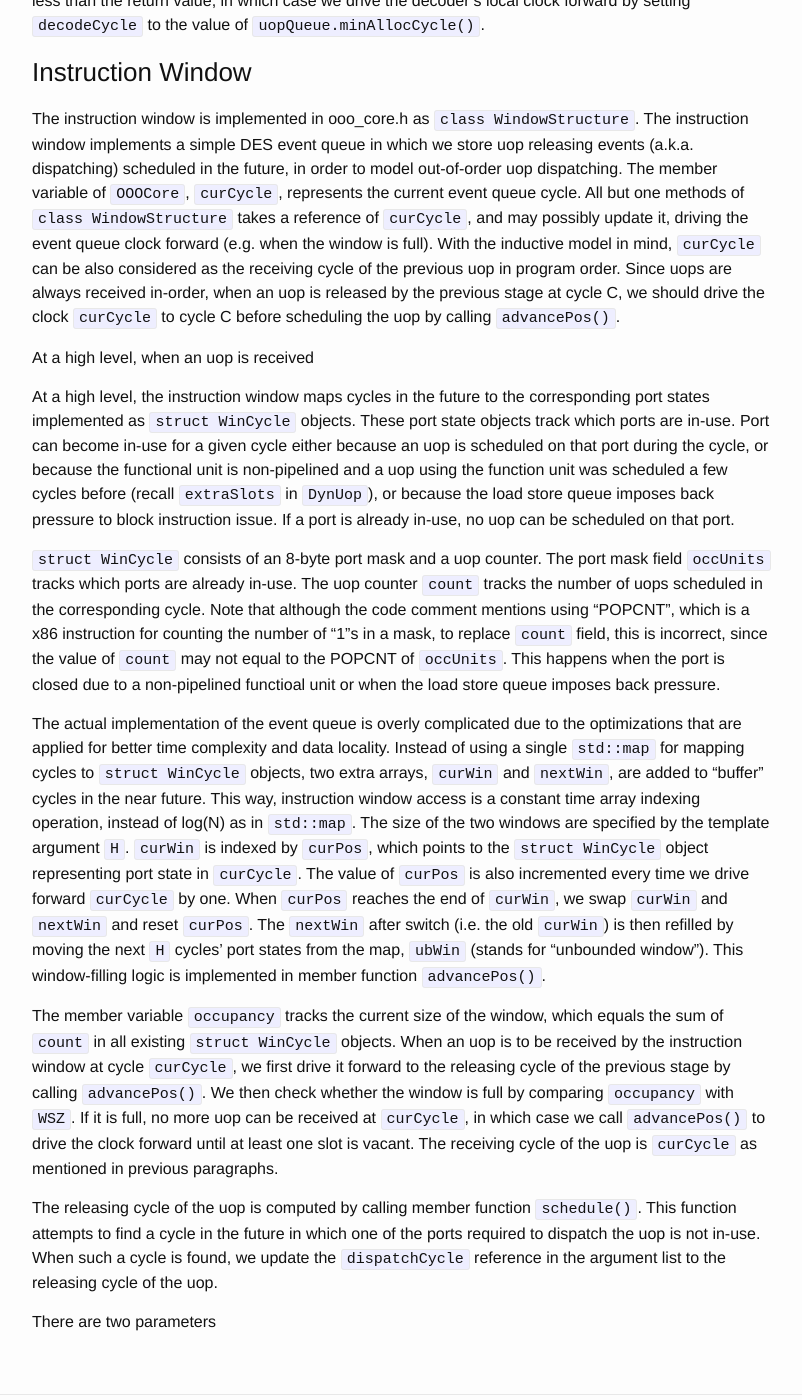
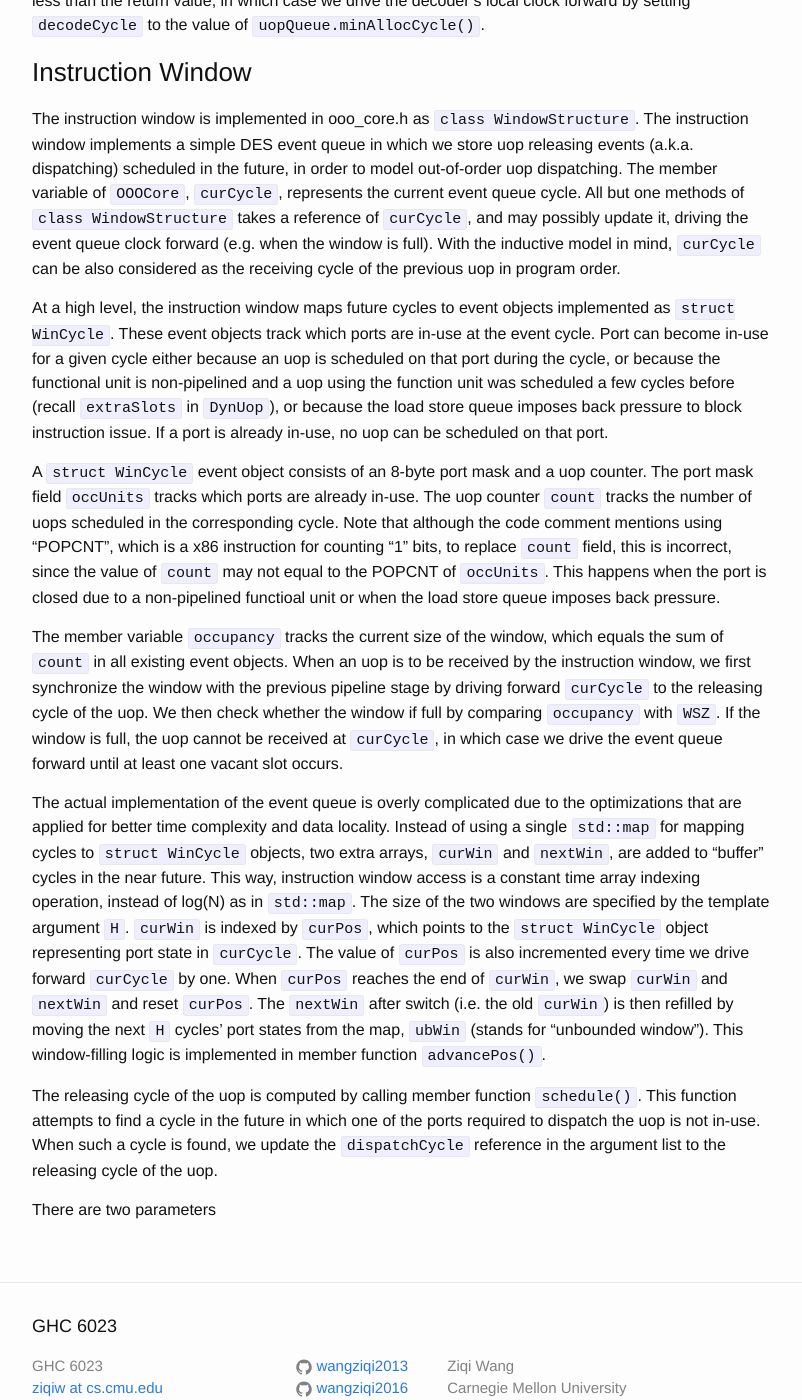
Before and after one commit to wangziqi2013/wangziqi2013.github.io, a Jekyll site: the page built from _posts/2019-12-31-zsim-microarch.markdown, in a window 1280 px wide and 1400 px high, scrolled down 14209 px. Shown: the whole window, without its empty margins (238-1040 px from the left). Built offline with Jekyll 4.4.1, drawn with Linux system fonts in a browser that asks for light colours.

Commit message:
Adding clock

```diff
--- a/_posts/2019-12-31-zsim-microarch.markdown
+++ b/_posts/2019-12-31-zsim-microarch.markdown
@@ -514,24 +514,28 @@ DES event queue in which we store uop releasing events (a.k.a. dispatching) sche
 out-of-order uop dispatching. The member variable of `OOOCore`, `curCycle`, represents the current event queue
 cycle. All but one methods of `class WindowStructure` takes a reference of `curCycle`, and may possibly update it,
 driving the event queue clock forward (e.g. when the window is full). With the inductive model in mind, `curCycle`
-can be also considered as the receiving cycle of the previous uop in program order. Since uops are always received in-order,
-when an uop is released by the previous stage at cycle C, we should drive the clock `curCycle` to cycle C before scheduling
-the uop by calling `advancePos()`.
+can be also considered as the receiving cycle of the previous uop in program order.
 
-At a high level, when an uop is received
-
-At a high level, the instruction window maps cycles in the future to the corresponding port states implemented as
-`struct WinCycle` objects. These port state objects track which ports are in-use. Port can become in-use for a given cycle
+At a high level, the instruction window maps future cycles to event objects implemented as `struct WinCycle`. These
+event objects track which ports are in-use at the event cycle. Port can become in-use for a given cycle
 either because an uop is scheduled on that port during the cycle, or because the functional unit is non-pipelined and a
 uop using the function unit was scheduled a few cycles before (recall `extraSlots` in `DynUop`), or because the load store
 queue imposes back pressure to block instruction issue. If a port is already in-use, no uop can be scheduled on that port.
 
-`struct WinCycle` consists of an 8-byte port mask and a uop counter. The port mask field `occUnits` tracks which ports
-are already in-use. The uop counter `count` tracks the number of uops scheduled in the corresponding cycle. Note that
-although the code comment mentions using "POPCNT", which is a x86 instruction for counting the number of "1"s in a mask,
-to replace `count` field, this is incorrect, since the value of `count` may not equal to the POPCNT of `occUnits`.
+A `struct WinCycle` event object consists of an 8-byte port mask and a uop counter. The port mask field `occUnits` tracks
+which ports are already in-use. The uop counter `count` tracks the number of uops scheduled in the corresponding cycle.
+Note that although the code comment mentions using "POPCNT", which is a x86 instruction for counting "1" bits, to replace
+`count` field, this is incorrect, since the value of `count` may not equal to the POPCNT of `occUnits`.
 This happens when the port is closed due to a non-pipelined functioal unit or when the load store queue imposes back
 pressure.
+
+The member variable `occupancy` tracks the current size of the window, which equals the sum of `count` in all existing
+event objects. When an uop is to be received by the instruction window, we first synchronize the window with the previous
+pipeline stage by driving forward `curCycle` to the releasing cycle of the uop. We then check whether the window if full
+by comparing `occupancy` with `WSZ`. If the window is full, the uop cannot be received at `curCycle`, in which case we
+drive the event queue forward until at least one vacant slot occurs.
+
+
 
 The actual implementation of the event queue is overly complicated due to the optimizations that are applied
 for better time complexity and data locality. Instead of using a single `std::map` for mapping cycles to `struct WinCycle`
@@ -543,13 +547,6 @@ by one. When `curPos` reaches the end of `curWin`, we swap `curWin` and `nextWin
 switch (i.e. the old `curWin`) is then refilled by moving the next `H` cycles' port states from the map, `ubWin` (stands
 for "unbounded window"). This window-filling logic is implemented in member function `advancePos()`.
 
-The member variable `occupancy` tracks the current size of the window, which equals the sum of `count` in all existing
-`struct WinCycle` objects. When an uop is to be received by the instruction window at cycle `curCycle`, we first drive
-it forward to the releasing cycle of the previous stage by calling `advancePos()`. We then check
-whether the window is full by comparing `occupancy` with `WSZ`. If it is full, no more uop can be received at `curCycle`,
-in which case we call `advancePos()` to drive the clock forward until at least one slot is vacant. The receiving
-cycle of the uop is `curCycle` as mentioned in previous paragraphs.
-
 The releasing cycle of the uop is computed by calling member function `schedule()`. This function attempts to find a
 cycle in the future in which one of the ports required to dispatch the uop is not in-use. When such a cycle is found,
 we update the `dispatchCycle` reference in the argument list to the releasing cycle of the uop.
```
